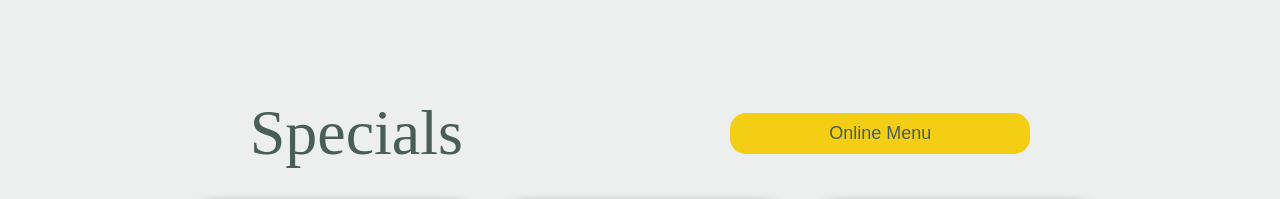
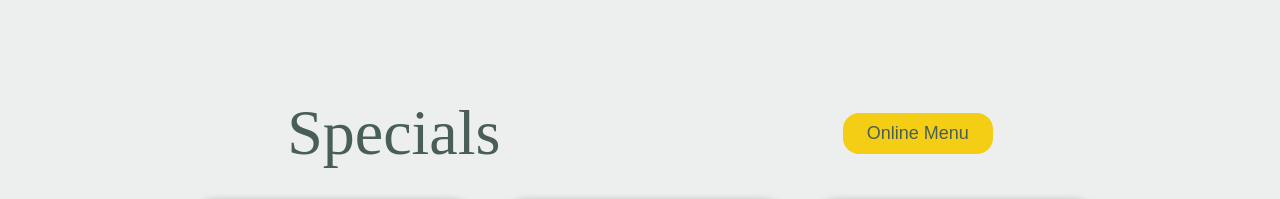
Before and after one commit to AywinK/little-lemon, a React (Create React App) app: page / in a window 1280 px wide. Shown: the part 792-991 px from the top of the page. Built offline with nearby package versions, Linux system fonts and the light colour scheme.

Commit message:
cta and submit button styles added

```diff
--- a/src/components/HomepageSpecials.js
+++ b/src/components/HomepageSpecials.js
@@ -28,7 +28,7 @@ const HomepageSpecials = () => {
         <section style={sectionStyles}>
             <div style={titleDivStyles}>
                 <h2 className="displayTitle" >Specials</h2>
-                <button className="cta leadText">Online Menu</button>
+                <button style={{maxWidth: "150px"}} className="cta leadText">Online Menu</button>
             </div>
             <div
                 style={{
```
